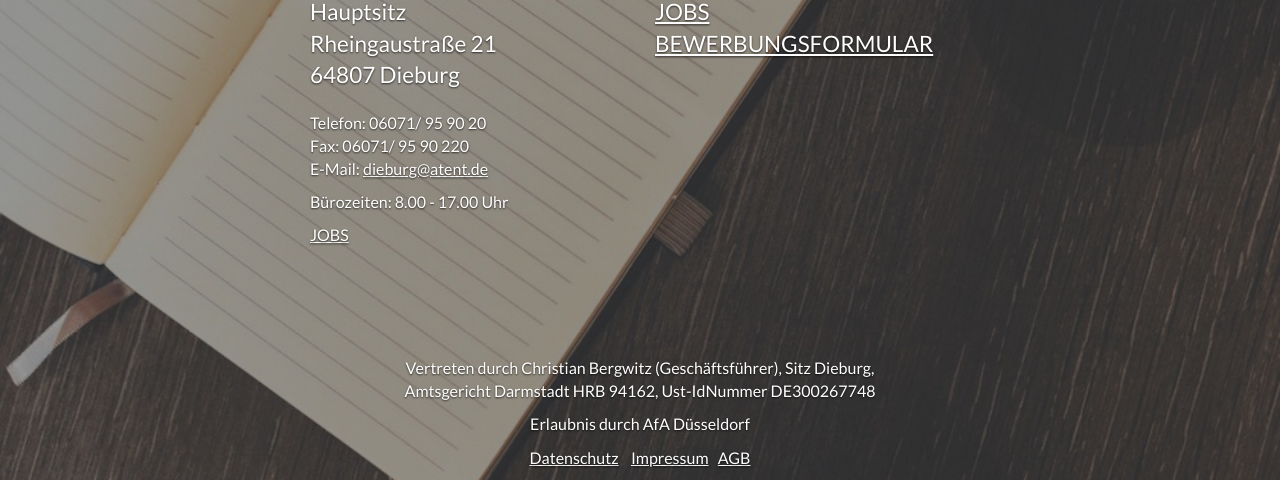
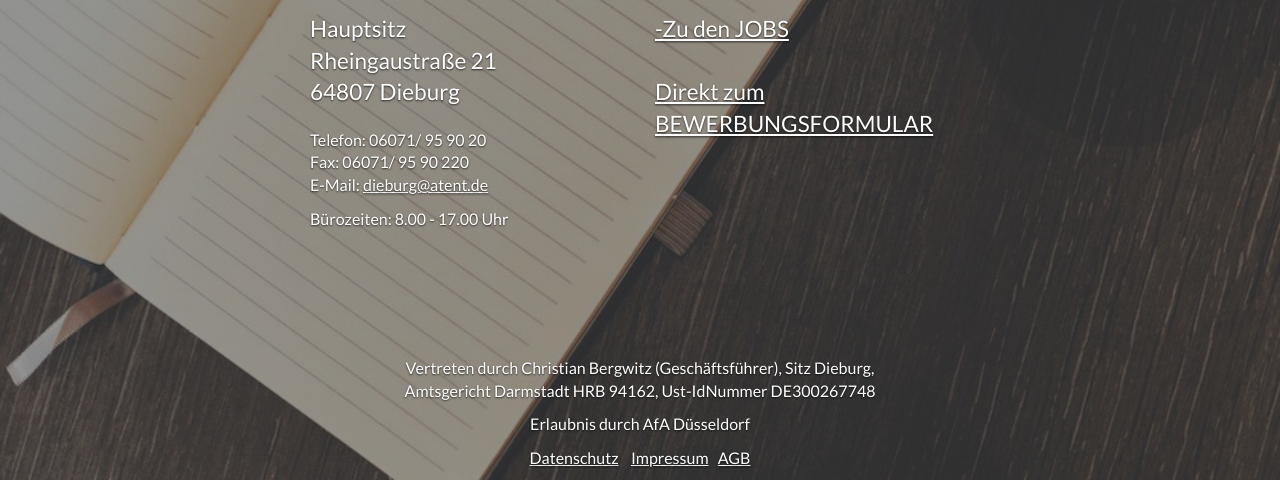
Before and after one commit to atent/atent.github.io, a plain HTML site: page index.html in a window 1280 px wide. Shown: the part 320-800 px from the top of the page. Drawn offline with nearby package versions, Linux system fonts and the light colour scheme.

Commit message:
Update index.html

```diff
--- a/index.html
+++ b/index.html
@@ -51,14 +51,15 @@
                   Bürozeiten: 8.00 - 17.00 Uhr
                 </p>
                 <p>
-                  <a href="https://jobs-darmstadt-dieburg.de/">JOBS</a>
+
                 </p>
               </div>
 
               <div class="col-sm-6">
                 <p class="lead">
-                  <a href="https://jobs-darmstadt-dieburg.de/">JOBS</a><br>
-                   <a href="https://www.germanpersonnel.de/persy/sl/nkvscMPT">BEWERBUNGSFORMULAR</a><br>
+                  <a href="https://jobs-darmstadt-dieburg.de/">-Zu den JOBS</a><br>
+                    <br>
+                   <a href="https://www.germanpersonnel.de/persy/sl/nkvscMPT">Direkt zum BEWERBUNGSFORMULAR</a><br>
 
                 </p>
                 <p>
```
